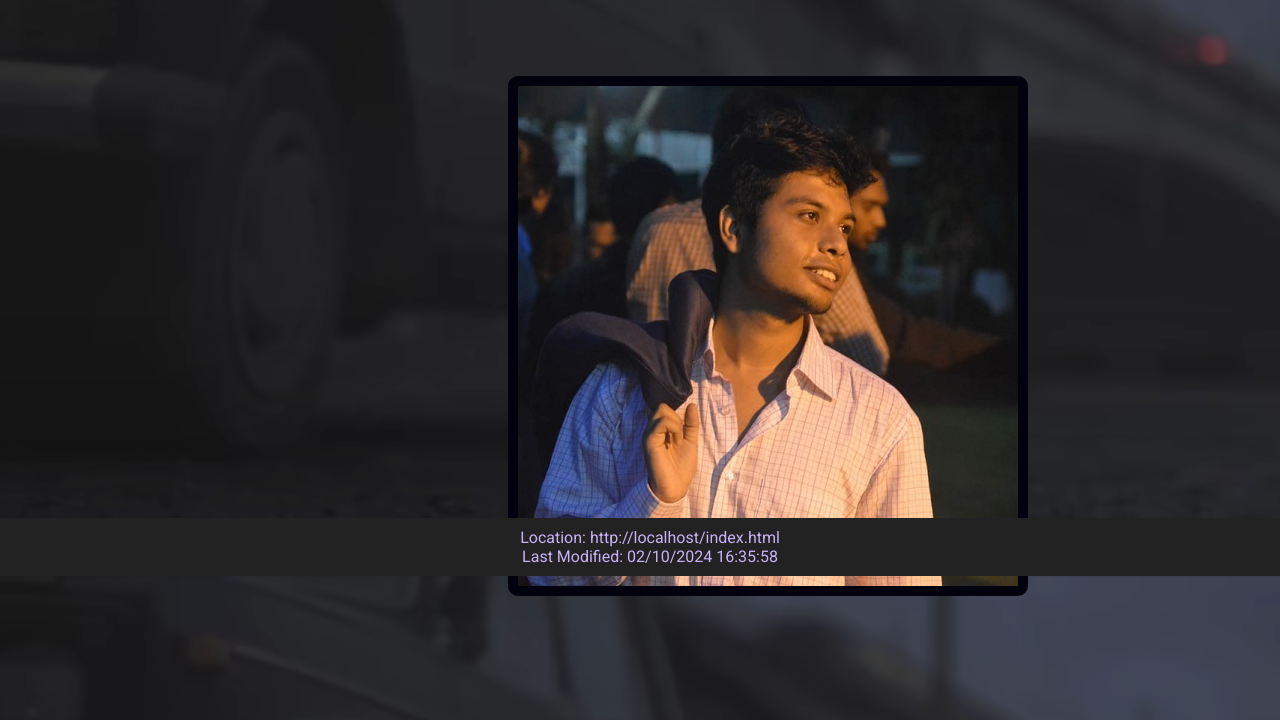
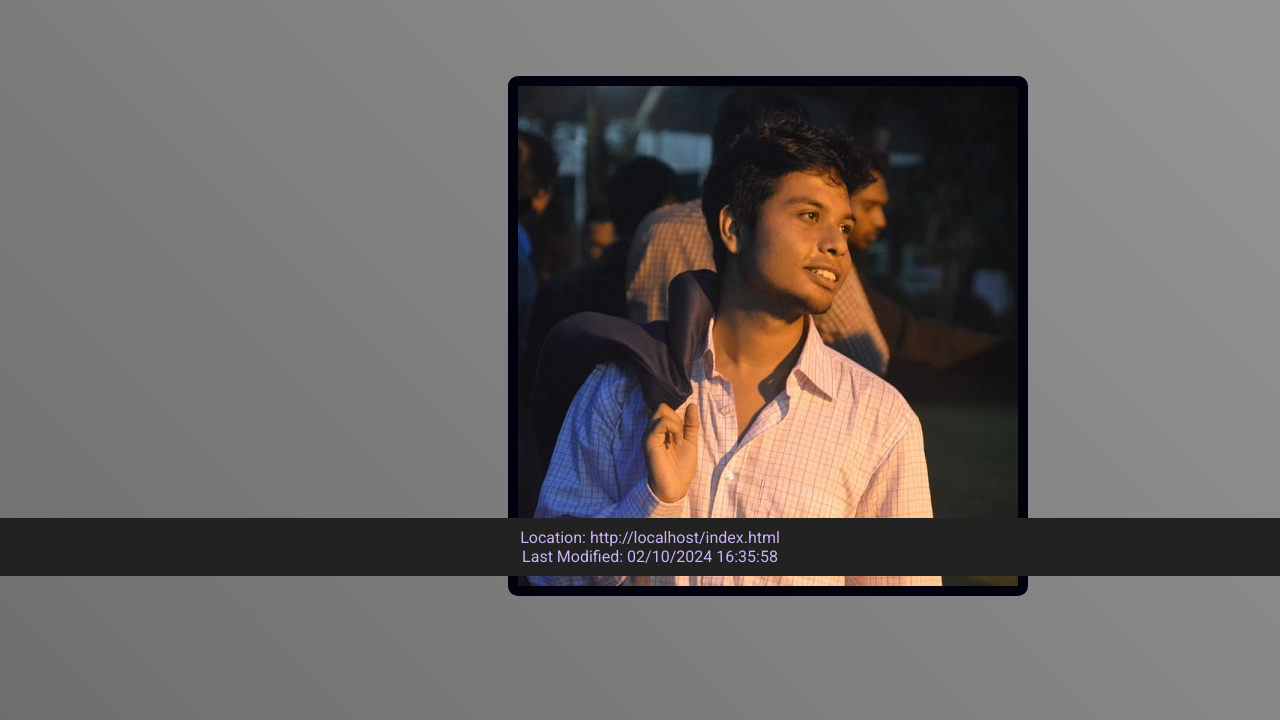
Before and after one commit to IbrahimHossainSadaf/CSE391Assignment1.github.io, a plain HTML site: page index.html in a window 1280 px wide. Shown: the part 224-944 px from the top of the page. Drawn offline with Linux system fonts and the light colour scheme.

Commit message:
style.css

```diff
--- a/style.css
+++ b/style.css
@@ -8,10 +8,7 @@
 body {
     font-family: 'Roboto', sans-serif;
     scroll-behavior: smooth;
-    background-image: url('assets/background.png');
-            background-repeat: no-repeat;
-            background-attachment: fixed;
-            background-size: cover;
+    background: linear-gradient(45deg, #333333, #999999);
 }
 
 p {
```
